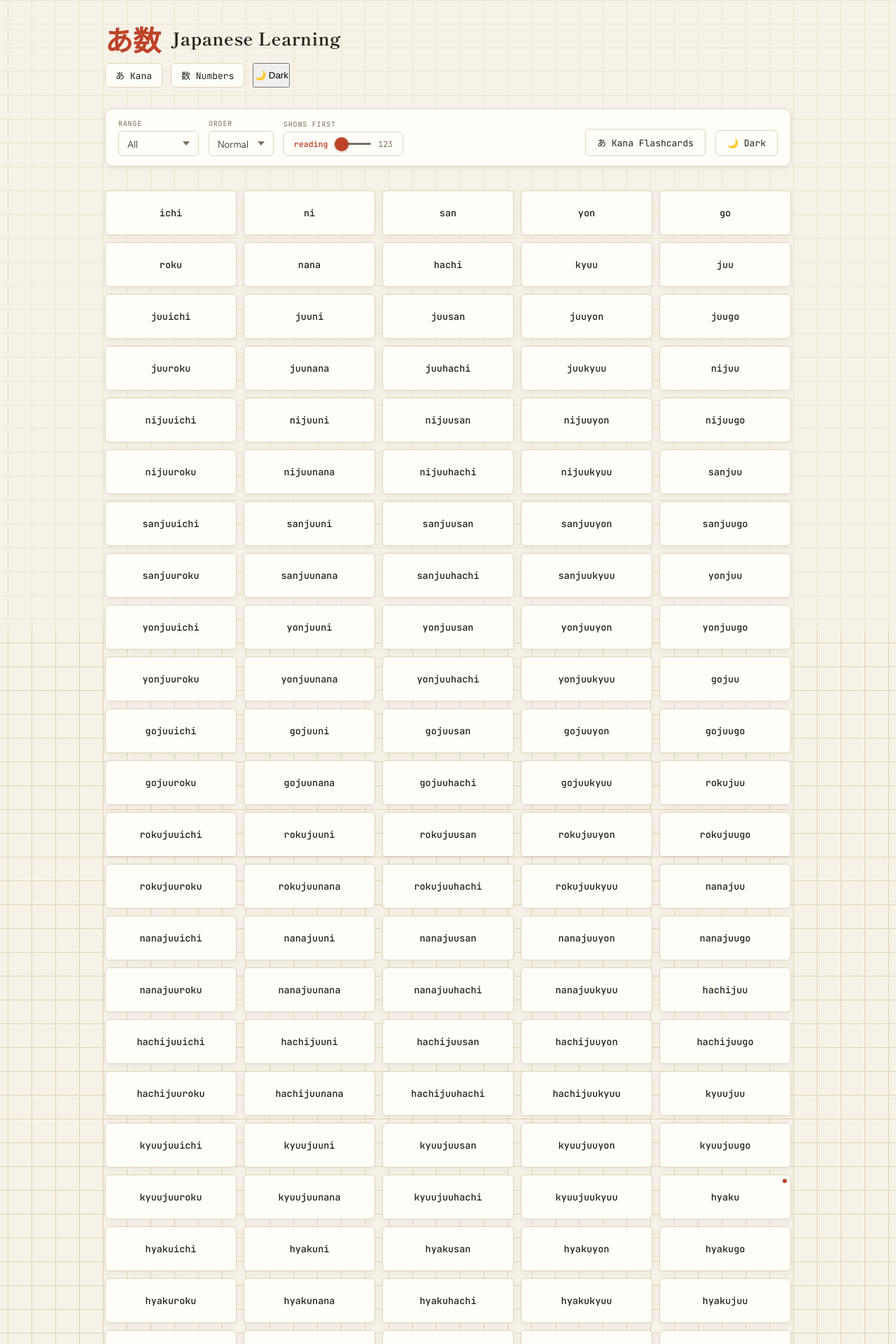
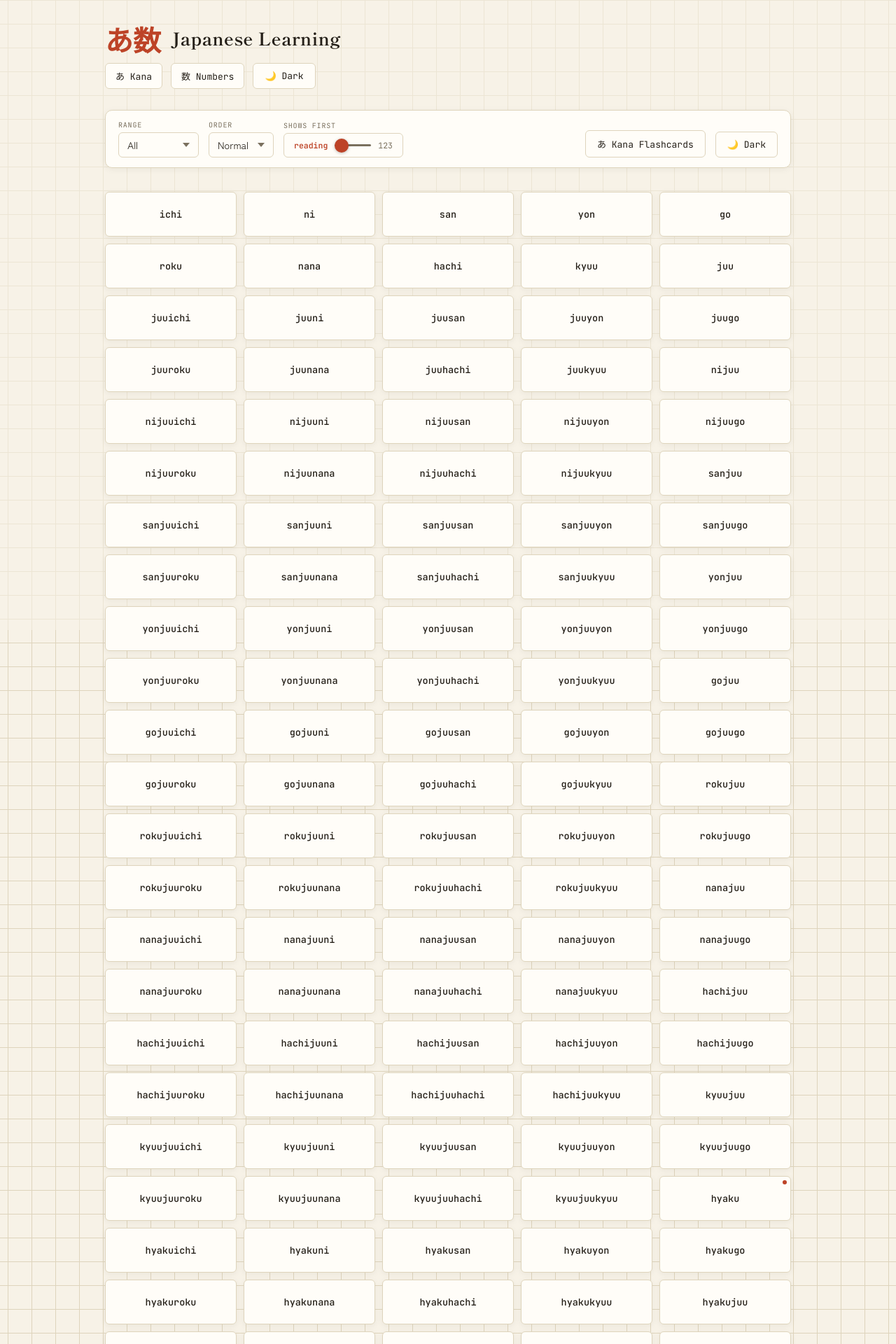
Before and after one commit to najmul-hasan-nirob/japanese-flashcards, a Jekyll site: the page built from numbers.html, in a window 1280 px wide. Shown: the top 1920 px of the page at 70% size. Built offline with Jekyll 4.4.1, drawn with Linux system fonts in a browser that asks for light colours.

Commit message:
Update style.css

```diff
--- a/css/style.css
+++ b/css/style.css
@@ -236,3 +236,19 @@
     h1{ font-size:20px; }
 
 }
+
+.nav-btn, button {
+    font-family: 'JetBrains Mono', monospace;
+    font-size: 13px;
+    padding: 9px 16px;
+    border: 1px solid var(--paper-line);
+    border-radius: 6px;
+    background: var(--paper-cell);
+    color: var(--ink);
+    cursor: pointer;
+    text-decoration: none;
+    display: inline-flex;
+    align-items: center;
+    gap: 6px;
+    transition: border-color .2s ease, color .2s ease;
+}
```
